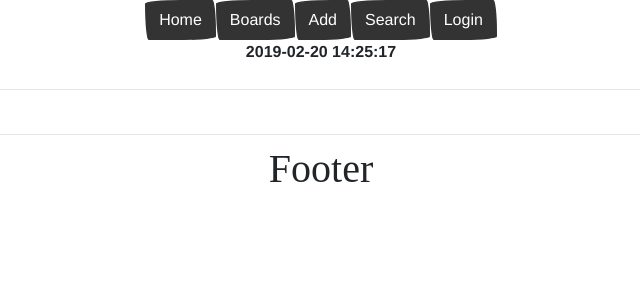
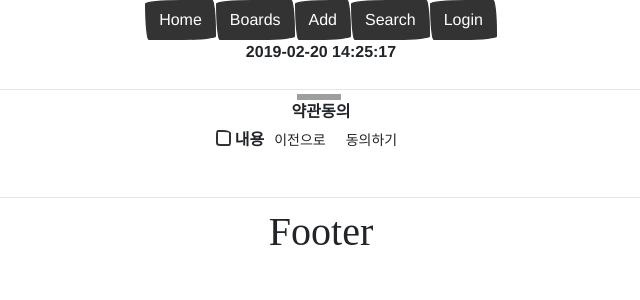
Before and after one commit to baebyoungjoo/vue-springboot-toy01, a Vue app in the folder frontend/: page /join/joinTerms in a window 1280 px wide. Shown: the top 300 px of the page, without its empty margins (319-959 px from the left). Built offline with nearby package versions, Linux system fonts and the light colour scheme; grey boxes are pictures that could not be loaded; a web font is replaced by a local one.

Commit message:
css 정리 - 1
css assets/styles/style.css 정리 step1

```diff
--- /dev/null
+++ b/frontend/src/assets/styles/style.css
@@ -0,0 +1,66 @@
+/* awesome-slider */
+.swiper-container {
+  background-color: #000;
+}
+.swiper-slide {
+  background-size: cover;
+  background-position: center;
+}
+.swiper-slide.slide-1 {
+  background-image: url('/static/images/senna.jpg');
+}
+.swiper-slide.slide-2 {
+  background-image: url('/static/images/918spider.jpg');
+}
+.swiper-slide.slide-3 {
+  background-image: url('/static/images/aventador.jpg');
+}
+.swiper-slide.slide-4 {
+  background-image: url('/static/images/laferrari.jpg');
+}
+.swiper-slide.slide-5 {
+  background-image: url('/static/images/r8spider.jpg');
+}
+.gallery-top {
+  height: 80% !important;
+  width: 100%;
+}
+.gallery-thumbs {
+  height: 20% !important;
+  box-sizing: border-box;
+  padding: 5px 0;
+}
+.gallery-thumbs .swiper-slide {
+  width: 25%;
+  height: 100%;
+  opacity: 0.4;
+}
+.gallery-thumbs .swiper-slide-active {
+  opacity: 1;
+}
+/* awesome-slider */
+
+.paging_step {
+    overflow: hidden;
+    width: 48px;
+    margin: 0 auto;
+    text-align: center;
+}
+
+.ico_paging.on {
+    background-position: -100px -30px;
+}
+
+.ico_paging {
+    float: left;
+    width: 22px;
+    height: 6px;
+    background-position: -100px -20px;
+    content: '';
+}
+
+.ico_join {
+    display: inline-block;
+    background-image: url(https://t1.daumcdn.net/id/member/2016/ico_join_160909.gif);
+    background-repeat: no-repeat;
+}
--- a/frontend/src/components/Home.vue
+++ b/frontend/src/components/Home.vue
@@ -60,44 +60,6 @@
   }
 </script>
 
-<style lang="scss" scoped>
-  .swiper-container {
-    background-color: #000;
-  }
-  .swiper-slide {
-    background-size: cover;
-    background-position: center;
-    &.slide-1 {
-      background-image: url('/static/images/senna.jpg');
-    }
-    &.slide-2 {
-      background-image: url('/static/images/918spider.jpg');
-    }
-    &.slide-3 {
-      background-image: url('/static/images/aventador.jpg');
-    }
-    &.slide-4 {
-      background-image: url('/static/images/laferrari.jpg');
-    }
-    &.slide-5 {
-      background-image: url('/static/images/r8spider.jpg');
-    }
-  }
-  .gallery-top {
-    height: 80%!important;
-    width: 100%;
-  }
-  .gallery-thumbs {
-    height: 20%!important;
-    box-sizing: border-box;
-    padding: 5px 0;
-  }
-  .gallery-thumbs .swiper-slide {
-    width: 25%;
-    height: 100%;
-    opacity: 0.4;
-  }
-  .gallery-thumbs .swiper-slide-active {
-    opacity: 1;
-  }
+<style src="@/assets/styles/style.css">
+/* @import '../../../frontend/src/assets/styles/style.css'; */
 </style>
--- a/frontend/src/components/Login.vue
+++ b/frontend/src/components/Login.vue
@@ -4,7 +4,7 @@
     <input type="text" id="id" placeholder="id"/>
     <input type="password" id="password" placeholder="password"/>
 
-    <router-link class="btn btn-sm" to="/joinTerms">회원가입</router-link>
+    <router-link class="btn btn-sm" to="/join/joinTerms">회원가입</router-link>
   </div>
 </template>
 
--- a/frontend/src/components/joins/JoinTerms.vue
+++ b/frontend/src/components/joins/JoinTerms.vue
@@ -1,12 +1,16 @@
 <template>
   <div>
     <!-- TODO -->
+    <div class="paging_step">
+      <span class="ico_join ico_paging on"></span>
+      <span class="ico_join ico_paging"></span>
+    </div>
     <span>약관동의</span> <br>
     <input type="checkbox"/>
     <span>내용</span>
 
     <router-link class="btn btn-sm" to="/login">이전으로</router-link>
-    <router-link class="btn btn-sm" to="/signUp">동의하기</router-link>
+    <router-link class="btn btn-sm" to="/join/signUp">동의하기</router-link>
   </div>
 </template>
 
@@ -14,6 +18,6 @@
   /* TODO */
 </script>
 
-<style>
-
+<style src="@/assets/styles/style.css">
+/* @import '../../../../frontend/src/assets/styles/style.css'; */
 </style>
--- a/frontend/src/components/joins/SignUp.vue
+++ b/frontend/src/components/joins/SignUp.vue
@@ -1,9 +1,13 @@
 <template>
   <div>
     <!-- TODO -->
+    <div class="paging_step">
+      <span class="ico_join ico_paging"></span>
+      <span class="ico_join ico_paging on"></span>
+    </div>
     가입 정보 입력
 
-    <router-link class="btn btn-sm" to="/joinTerms">이전으로</router-link>
+    <router-link class="btn btn-sm" to="/join/joinTerms">이전으로</router-link>
 
   </div>
 </template>
@@ -11,3 +15,7 @@
 <script>
   /* TODO */
 </script>
+
+<style src="@/assets/styles/style.css">
+/* @import '../../../../frontend/src/assets/styles/style.css'; */
+</style>
--- a/frontend/src/router/router.js
+++ b/frontend/src/router/router.js
@@ -50,12 +50,12 @@ export default new Router({
       component: Login
     },
     {
-      path: '/joinTerms',
+      path: '/join/joinTerms',
       name: 'join-terms',
       component: JoinTerms
     },
     {
-      path: '/signUp',
+      path: '/join/signUp',
       name: 'sign-up',
       component: SignUp
     }
```
